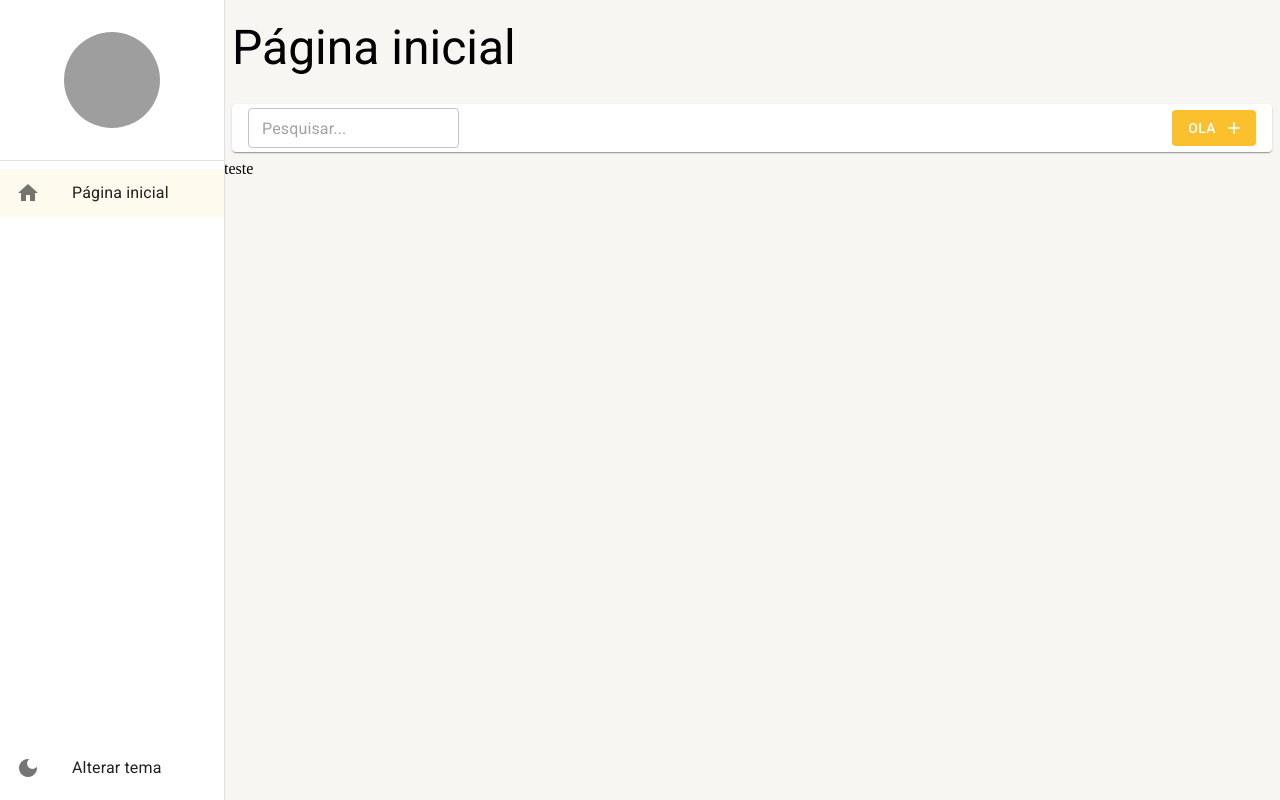
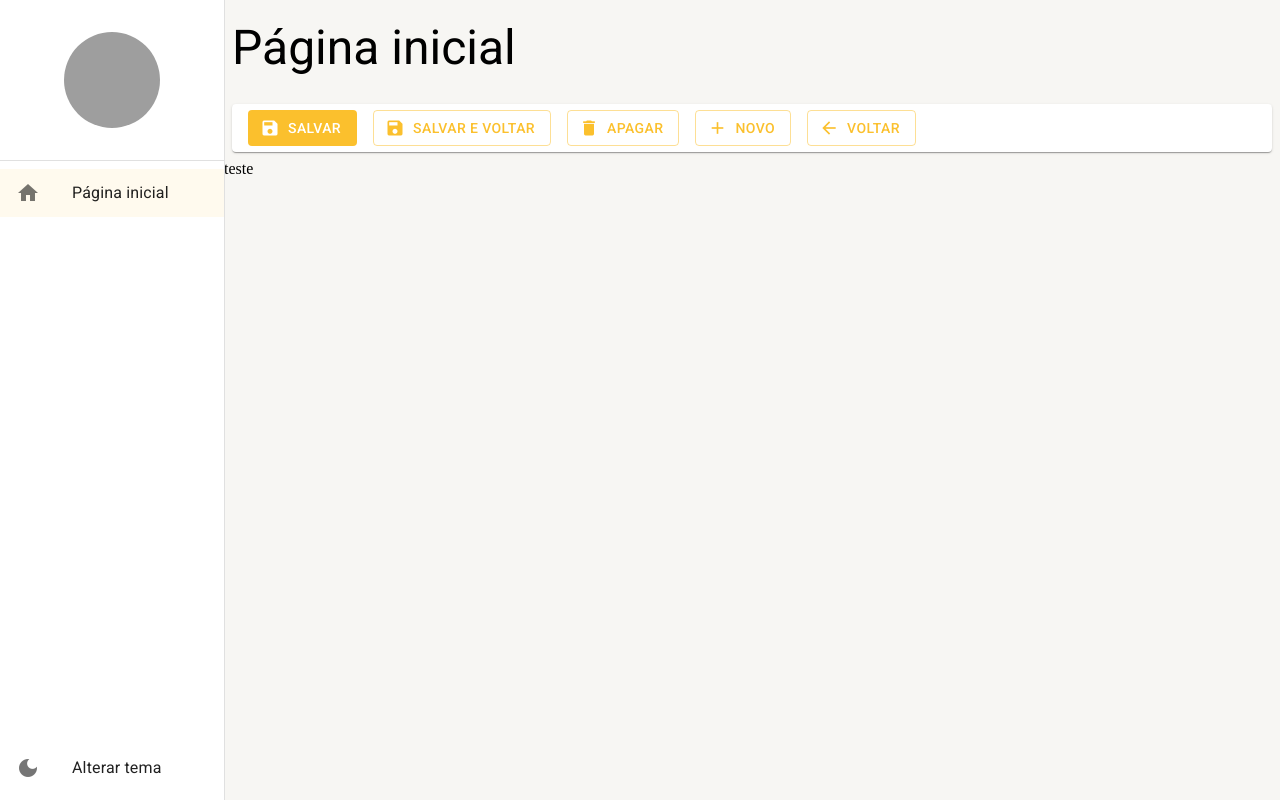
Before and after one commit to Viniciussilver/react-materialui-typescript, a React (Vite) app: page /pagina-inicial in a window 1280 px wide. Built offline with nearby package versions, Linux system fonts and the light colour scheme; grey boxes are pictures that could not be loaded.

Commit message:
feat: nova configuracao eslint

```diff
--- a/package.json
+++ b/package.json
@@ -24,7 +24,9 @@
     "@typescript-eslint/parser": "^5.47.1",
     "@vitejs/plugin-react": "^3.0.0",
     "eslint": "^8.31.0",
+    "eslint-plugin-import-helpers": "^1.3.1",
     "eslint-plugin-react": "^7.31.11",
+    "eslint-plugin-react-hooks": "^4.6.0",
     "typescript": "^4.9.3",
     "vite": "^4.0.0"
   }
--- a/src/pages/Dashboard/index.tsx
+++ b/src/pages/Dashboard/index.tsx
@@ -1,4 +1,4 @@
-import { FerramentasDaListagem } from '../../shared/components';
+import { FerramentasDaListagem, FerramentasDeDetalhes } from '../../shared/components';
 import { LayoutBase } from '../../shared/layout/layoutBase';
 
 export const Dashboard = () => {
@@ -6,7 +6,7 @@ export const Dashboard = () => {
     <LayoutBase
       title='Página inicial'
       barraDeFerramentas={
-        <FerramentasDaListagem mostrarInput textoDoBotao='ola' />
+        <FerramentasDeDetalhes />
       }
     >
       <p>teste</p>
--- a/src/shared/components/FerramentasDaListagem/index.tsx
+++ b/src/shared/components/FerramentasDaListagem/index.tsx
@@ -1,4 +1,5 @@
 import { Box, Button, Icon, Paper, TextField, useTheme } from '@mui/material';
+import { Link } from 'react-router-dom';
 
 type FerramentasDaListagemProps = {
   textoDaBusca?: string;
@@ -33,16 +34,17 @@ export const FerramentasDaListagem: React.FC<FerramentasDaListagemProps> = ({
       {mostrarInput && (
         <TextField
           size='small'
-          placeholder='Pesquisar...'
-          value={textoDaBusca}
+          placeholder='Search...'
+          value={textoDoBotao}
           onChange={e => onChange?.(e.target.value)}
         />
       )}
 
-      <Box flex={1} display='flex' justifyContent='flex-end'>
+      <Box flex={1}
+        display='flex'
+        justifyContent='flex-end'>
         {mostrarBotao && (
-          <Button
-            color='primary'
+          <Button color='primary'
             disableElevation
             variant='contained'
             onClick={onClick}
@@ -52,6 +54,7 @@ export const FerramentasDaListagem: React.FC<FerramentasDaListagemProps> = ({
           </Button>
         )}
       </Box>
+
     </Box>
   );
 };
--- /dev/null
+++ b/src/shared/components/FerramentasDeDetalhes/index.tsx
@@ -0,0 +1,51 @@
+import { Box, Button, Icon, Paper, useTheme } from '@mui/material';
+
+export const FerramentasDeDetalhes: React.FC = () => {
+  const theme = useTheme();
+
+  return (
+    <Box
+      component={Paper}
+      height={theme.spacing(5)}
+      display='flex'
+      alignItems='center'
+      marginX={1}
+      paddingX={2}
+      paddingY={3}
+      gap={2}
+    >
+      <Button color='primary'
+        disableElevation
+        variant='contained'
+
+        startIcon={<Icon>save</Icon>}
+      >salvar</Button>
+
+
+      <Button color='primary'
+        disableElevation
+        variant='outlined'
+
+        startIcon={<Icon>save</Icon>}
+      >salvar e voltar</Button>
+      <Button color='primary'
+        disableElevation
+        variant='outlined'
+
+        startIcon={<Icon>delete</Icon>}
+      >apagar</Button>
+      <Button color='primary'
+        disableElevation
+        variant='outlined'
+
+        startIcon={<Icon>add</Icon>}
+      >Novo</Button>
+      <Button color='primary'
+        disableElevation
+        variant='outlined'
+
+        startIcon={<Icon>arrow_back</Icon>}
+      >voltar</Button>
+    </Box>
+  );
+};
--- a/src/shared/components/ListItem/index.tsx
+++ b/src/shared/components/ListItem/index.tsx
@@ -1,6 +1,5 @@
 
 import { Icon, ListItemButton, ListItemIcon, ListItemText } from '@mui/material';
-
 import { useMatch, useNavigate, useResolvedPath } from 'react-router-dom';
 
 type ListLinkProps = {
@@ -23,7 +22,7 @@ export const ListLink: React.FC<ListLinkProps> = ({ to, icon, label, onClick}) =
   };
 
   return (
-    <ListItemButton selected={!!match} onClick={handleClick}>
+    <ListItemButton selected={!!match} onClick={handleClick} >
       <ListItemIcon>
         <Icon>{icon}</Icon>
       </ListItemIcon>
--- a/src/shared/components/index.ts
+++ b/src/shared/components/index.ts
@@ -1,2 +1,3 @@
 export * from './Menu-lateral';
 export * from './FerramentasDaListagem';
+export * from './FerramentasDeDetalhes';
--- a/src/shared/contexts/ThemeContext.tsx
+++ b/src/shared/contexts/ThemeContext.tsx
@@ -1,3 +1,4 @@
+import { ThemeProvider } from '@mui/material';
 import {
   createContext,
   ReactNode,
@@ -6,10 +7,9 @@ import {
   useState,
 } from 'react';
 
-import { ThemeProvider } from '@mui/material';
 
+import { DarkTheme } from '../themes/Dark';
 import { LightTheme } from '../themes/Light';
-import { DarkTheme } from '../themes/Dark';
 
 type ThemeType = typeof LightTheme
 
--- a/src/shared/themes/Dark.ts
+++ b/src/shared/themes/Dark.ts
@@ -1,4 +1,3 @@
-/* eslint-disable linebreak-style */
 import { createTheme } from '@mui/material';
 import { cyan, yellow } from '@mui/material/colors';
 
```
Also changed, not shown: src/routes/routes.tsx (+8 -6 lines), src/shared/layout/layoutBase.tsx (+18 -5 lines), 1 other file (tests, documents, lock files or other folders).
